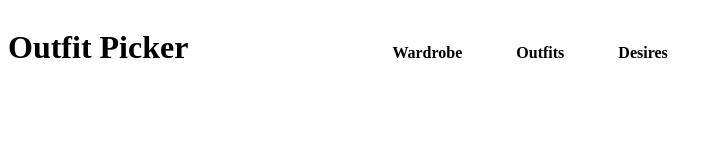
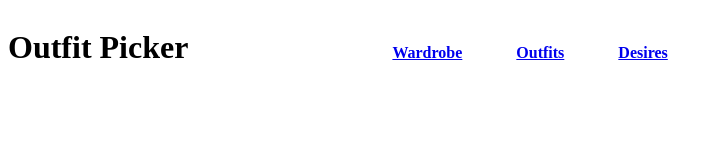
Before and after one commit to Surya-Mal/Outfit-Picker, a plain HTML site: page index.html in a window 1280 px wide. Shown: the whole page, without its empty margins (0-722 px from the left). Drawn offline with Linux system fonts and the light colour scheme.

Commit message:
Added links to each of the homepage headings to thier respective pages

```diff
--- a/index.html
+++ b/index.html
@@ -9,9 +9,15 @@
   <body>
     <div id="Homepage Heading">
       <h1 style="display: inline-block">Outfit Picker</h1>
-      <h4 style="display: inline-block; margin-left: 200px">Wardrobe</h4>
-      <h4 style="display: inline-block; margin-left: 50px">Outfits</h4>
-      <h4 style="display: inline-block; margin-left: 50px">Desires</h4>
+      <h4 style="display: inline-block; margin-left: 200px">
+        <a href="wardrobe.html">Wardrobe</a>
+      </h4>
+      <h4 style="display: inline-block; margin-left: 50px">
+        <a href="outfits.html">Outfits</a>
+      </h4>
+      <h4 style="display: inline-block; margin-left: 50px">
+        <a href="desires.html">Desires</a>
+      </h4>
     </div>
   </body>
 </html>
```
